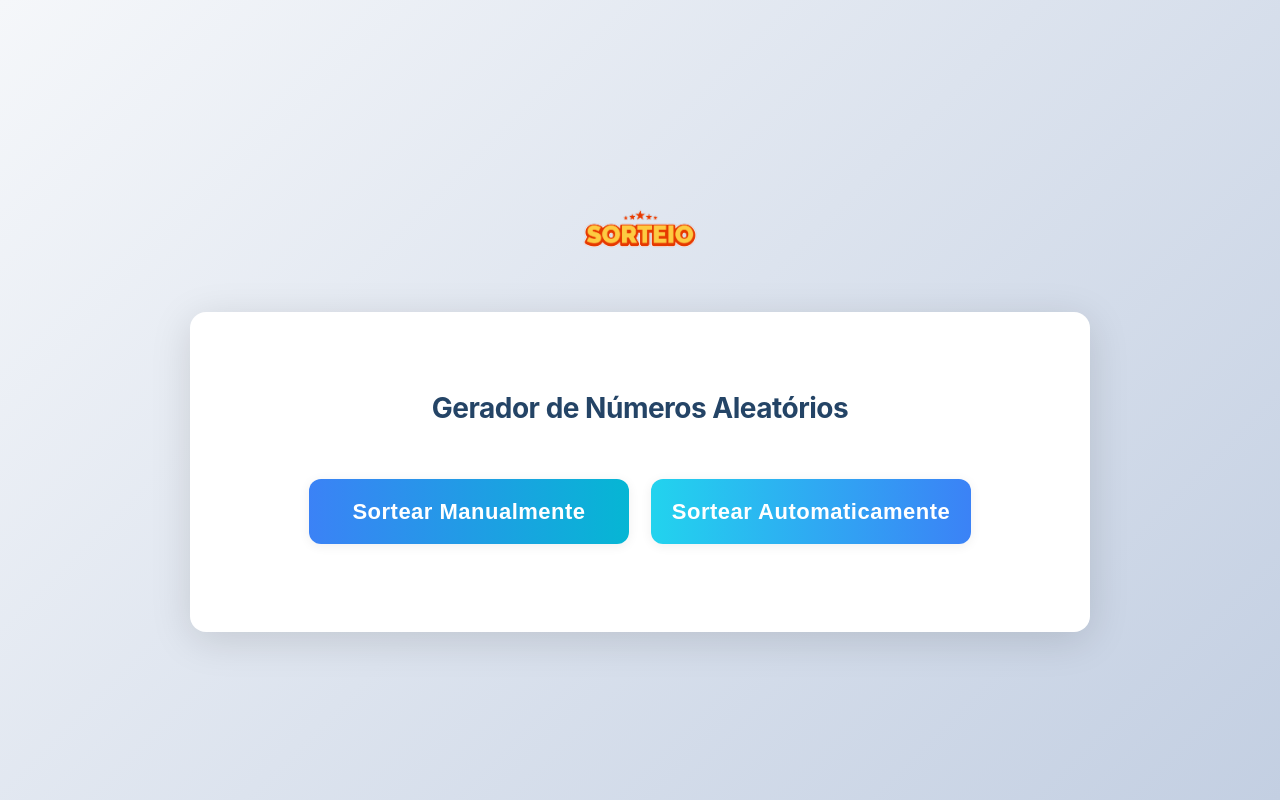
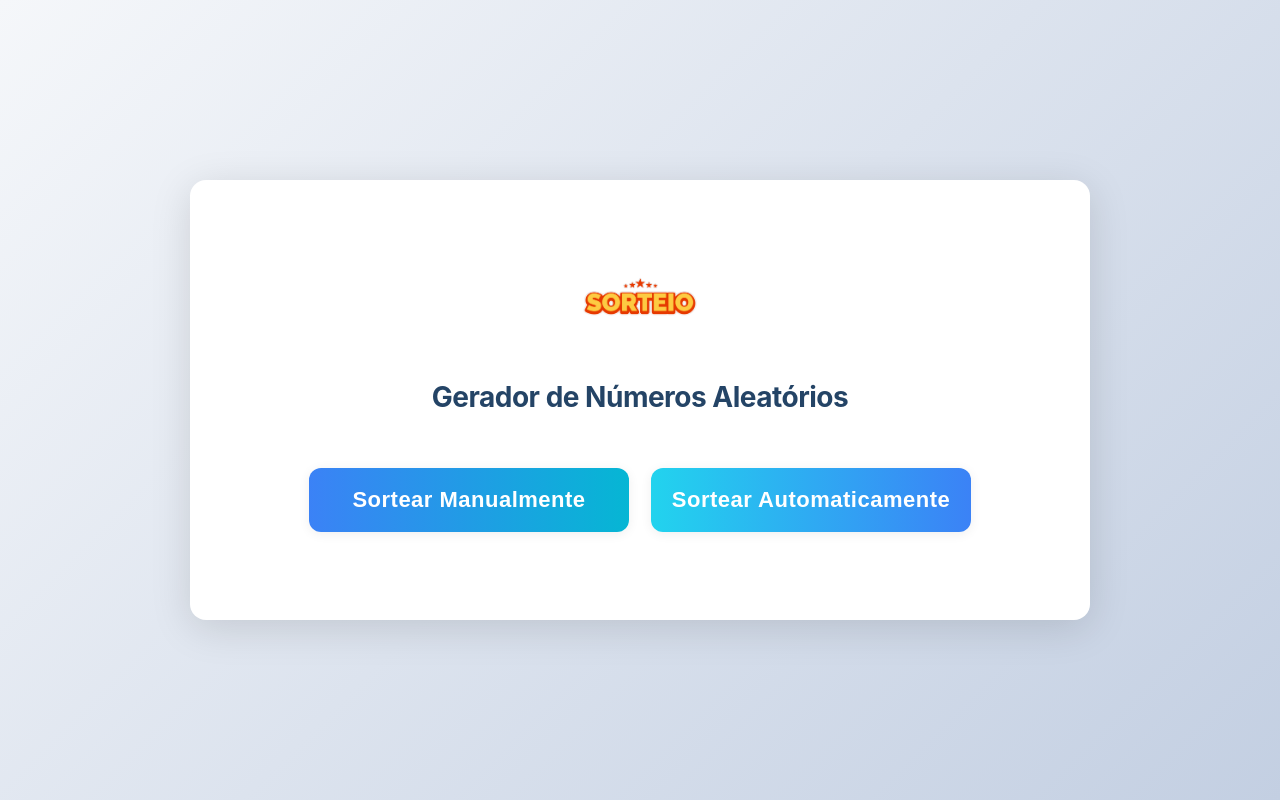
Before and after one commit to joartur/gerador-de-numeros, a Next.js app: page / in a window 1280 px wide. Built offline with nearby package versions, Linux system fonts and the light colour scheme.

Commit message:
Update page.tsx

```diff
--- a/src/app/page.tsx
+++ b/src/app/page.tsx
@@ -174,8 +174,8 @@ export default function Home() {
         padding: "2rem",
       }}
     >
+      <section className="gn-main-section">
       <Logo />
-      <section className="gn-main-section">
         <h1 style={{
           marginBottom: 28,
           fontSize: 28,
```
